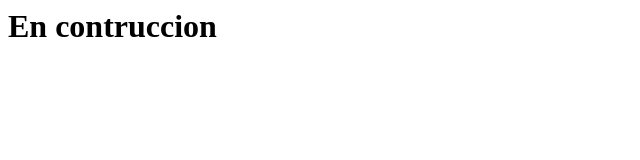
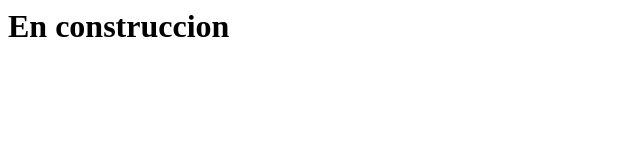
Before and after one commit to Abrahan1194/Portafolio, a plain HTML site: page index.html in a window 1280 px wide. Shown: the full height of the page, 0-640 px from the left. Drawn offline with Linux system fonts and the light colour scheme.

Commit message:
Update index.html

```diff
--- a/index.html
+++ b/index.html
@@ -1 +1 @@
-<h1> En contruccion <h1>
+<h1> En construccion <h1>
```
